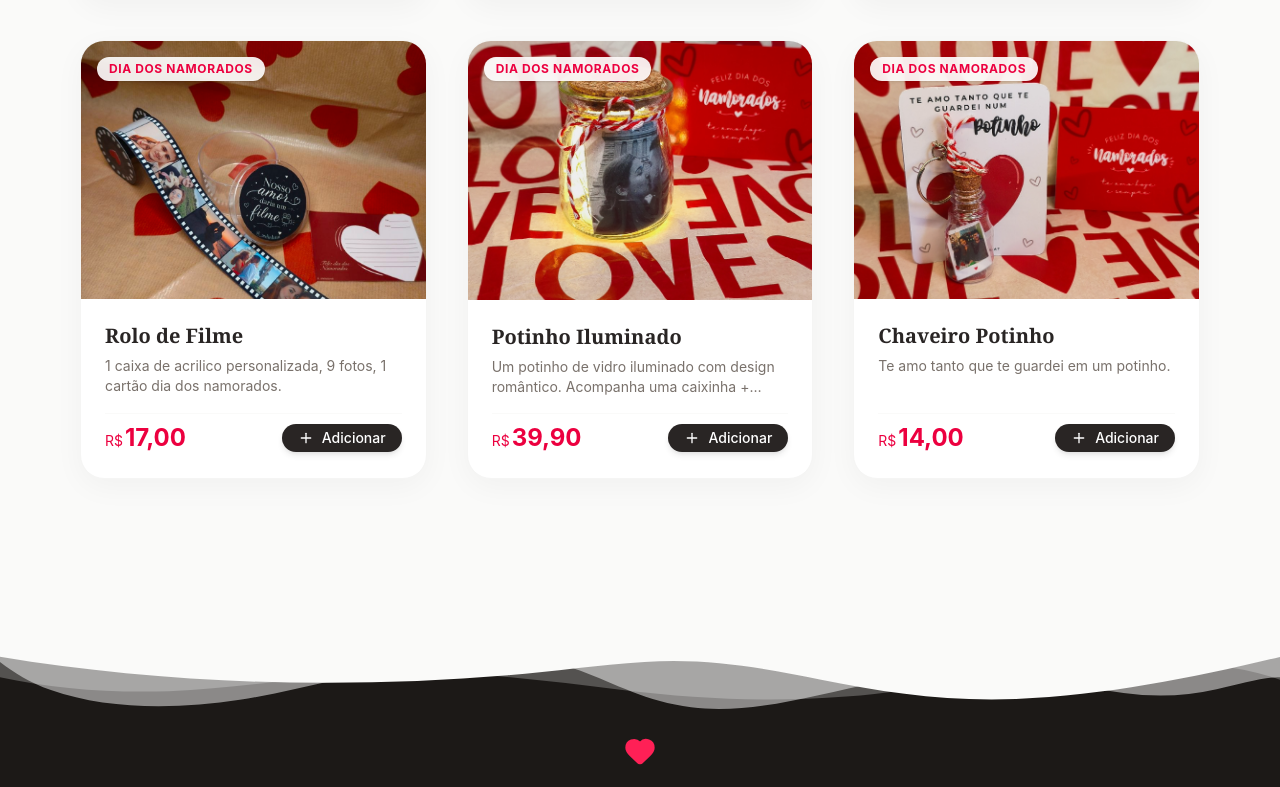
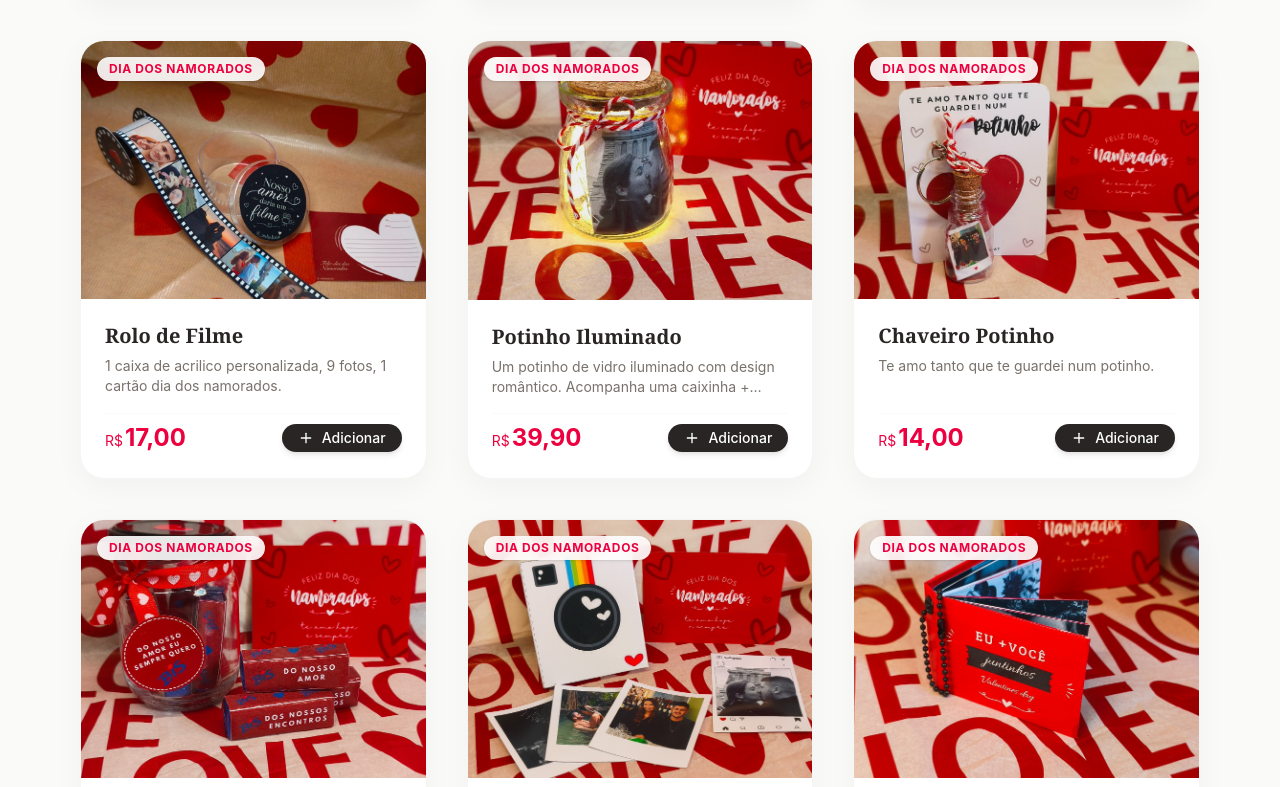
Before and after one commit to carlosaugus1/AteliedaNat, a React (Vite) app: page / in a window 1280 px wide. Shown: the part 2000-2787 px from the top of the page. Built offline with nearby package versions, Linux system fonts and the light colour scheme.

Commit message:
novos itens

```diff
--- a/src/components/Footer.jsx
+++ b/src/components/Footer.jsx
@@ -20,7 +20,7 @@ export default function Footer() {
               <a href={`https://wa.me/${CONFIG.NUMERO_WHATSAPP}`} target="_blank" rel="noopener noreferrer" className="flex items-center gap-2 px-4 py-2 bg-stone-800 hover:bg-green-600/20 hover:text-green-400 text-stone-300 rounded-full transition-colors border border-stone-700 hover:border-green-500 active:scale-95">
                 <Smartphone className="w-4 h-4" /> <span className="text-sm font-medium">WhatsApp</span>
               </a>
-              <a href="[https://instagram.com/ateliedanat](https://instagram.com/ateliedanat)" target="_blank" rel="noopener noreferrer" className="flex items-center gap-2 px-4 py-2 bg-stone-800 hover:bg-pink-600/20 hover:text-pink-400 text-stone-300 rounded-full transition-colors border border-stone-700 hover:border-pink-400 active:scale-95">
+              <a href="https://instagram.com/_ateliedanat" target="_blank" rel="noopener noreferrer" className="flex items-center gap-2 px-4 py-2 bg-stone-800 hover:bg-pink-600/20 hover:text-pink-400 text-stone-300 rounded-full transition-colors border border-stone-700 hover:border-pink-400 active:scale-95">
                 <IconeInstagram /> <span className="text-sm font-medium">Instagram</span>
               </a>
             </div>
--- a/src/data/mockData.js
+++ b/src/data/mockData.js
@@ -4,10 +4,10 @@ export const CONFIG = {
 };
 
 export const CATEGORIAS = [
-  { id: 'namorados', nome: 'Dia dos Namorados', imagem: '/produtos/cesta1_dia_dos_namorados.jpg', especial: true },
+  { id: 'namorados', nome: 'Dia dos Namorados', imagem: '/produtos/dia-dos-namorados/caixa-coracao-01.jpg', especial: true },
   { id: 'cestas', nome: 'Cestas de Café', imagem: '/produtos/cesta_dia_das_mães.jpg' },
   { id: 'caixas', nome: 'Caixas Surpresa', imagem: '/produtos/caixas/caixa-surpres.jpg' },
-  { id: 'kits', nome: 'Kits Criativos', imagem: '/produtos/kitpalaroid.jpg' },
+  { id: 'kits', nome: 'Kits Criativos', imagem: '/produtos/dia-dos-namorados/kit-polaroid.jpg' },
   { id: 'velas', nome: 'Velas', imagem: '/produtos/velas/vela-01.jpg' }
 ];
 
@@ -117,11 +117,48 @@ export const PRODUTOS = [
   {
     id: 9,
     nome: "Chaveiro Potinho",
-    descricao: "Te amo tanto que te guardei em um potinho.",
+    descricao: "Te amo tanto que te guardei num potinho.",
     isKit: false,
     preco: 14.00,
     categoria: "Dia dos Namorados",
     imagem: "/produtos/dia-dos-namorados/potinho.jpg",
+  },
+
+    {
+    id: 10,
+    nome: "Potinho Bis",
+    descricao: "Pote bis do nosso amor contém 8 bis com frases personalizadas.",
+    isKit: false,
+    preco: 27.90,
+    categoria: "Dia dos Namorados",
+    imagem: "/produtos/dia-dos-namorados/pote-bis.jpg",
+    imagensGaleria: [
+      "/produtos/dia-dos-namorados/pote-bis.jpg",
+    ]
+  },
+      {
+    id: 11,
+    nome: "Kit 8 Polaroids",
+    descricao: "Um pequeno kit com 8 polaroids para capturar momentos especiais.",
+    isKit: false,
+    preco: 15.00,
+    categoria: "Dia dos Namorados",
+    imagem: "/produtos/dia-dos-namorados/kit-polaroid.jpg",
+    imagensGaleria: [
+      "/produtos/dia-dos-namorados/kit-polaroid.jpg",
+    ]
+  },
+      {
+    id: 12,
+    nome: "Chaveiro Álbum de Fotos",
+    descricao: "Um chaveiro com mini álbum de fotos para guardar seus momentos especiais.",
+    isKit: false,
+    preco: 19.90,
+    categoria: "Dia dos Namorados",
+    imagem: "/produtos/dia-dos-namorados/chaveiro-album.jpg",
+    imagensGaleria: [
+      "/produtos/dia-dos-namorados/chaveiro-album.jpg",
+    ]
   },
 ];
 
```
